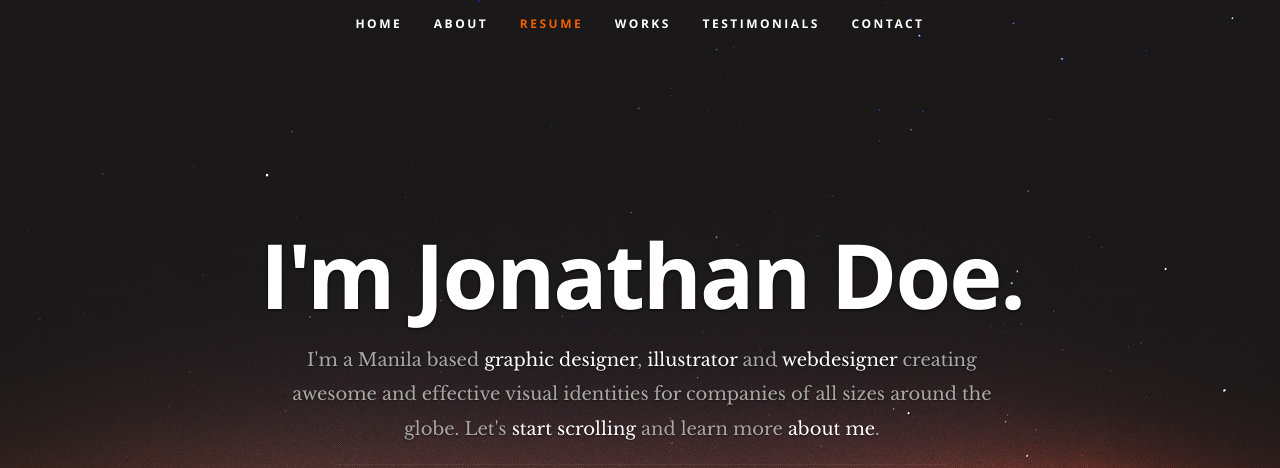
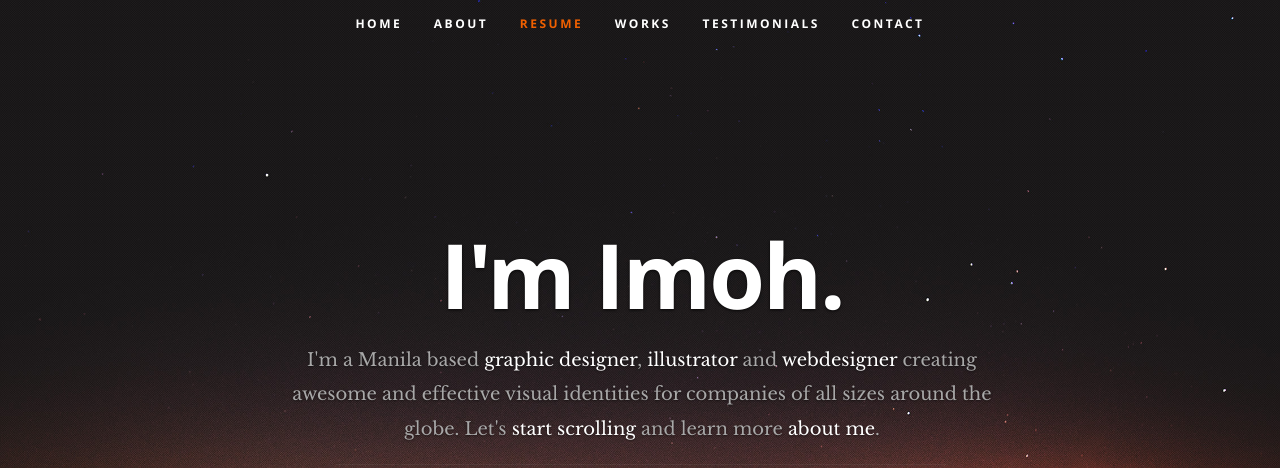
Before and after one commit to imohweb/resume-project, a plain HTML site: page frontend/index.html in a window 1280 px wide. Shown: the top 468 px of the page. Drawn offline with nearby package versions, Linux system fonts and the light colour scheme.

Commit message:
Modified the Index.HTML

```diff
--- a/frontend/index.html
+++ b/frontend/index.html
@@ -56,7 +56,7 @@
 
       <div class="row banner">
          <div class="banner-text">
-            <h1 class="responsive-headline">I'm Jonathan Doe.</h1>
+            <h1 class="responsive-headline">I'm Imoh.</h1>
             <h3>I'm a Manila based <span>graphic designer</span>, <span>illustrator</span> and <span>webdesigner</span> creating awesome and
             effective visual identities for companies of all sizes around the globe. Let's <a class="smoothscroll" href="#about">start scrolling</a>
             and learn more <a class="smoothscroll" href="#about">about me</a>.</h3>
```
